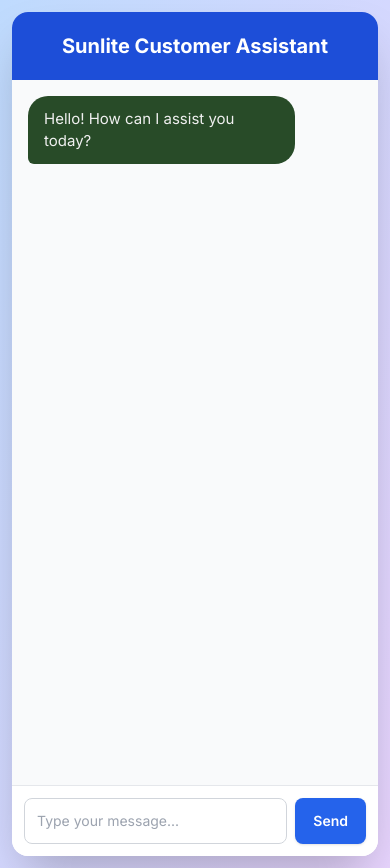
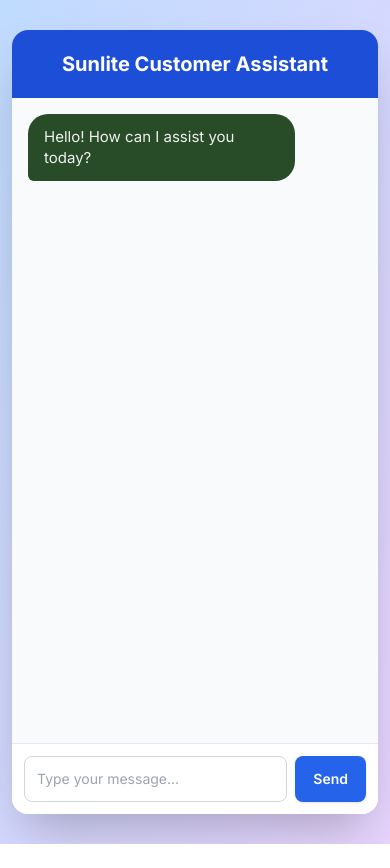
Before and after one commit to elbewhy/AI-Customer-Assistant-Chatbot, a Flask app: page / in a window 390 px wide. After the commit the page ends 844 px from the top, so only its background shows below. Run offline with Flask 2, Linux system fonts and the light colour scheme; some libraries are stand-ins or nearby versions.

Commit message:
Adjust mobile wrapper height

```diff
--- a/static/css/style.css
+++ b/static/css/style.css
@@ -13,7 +13,7 @@ body {
 .mobile-wrapper {
     width: 390px;         /* iPhone 12 Pro width */
     max-width: 100%;
-    height: 100vh;
+    height: 93vh;
     display: flex;
     flex-direction: column;
 }
```
